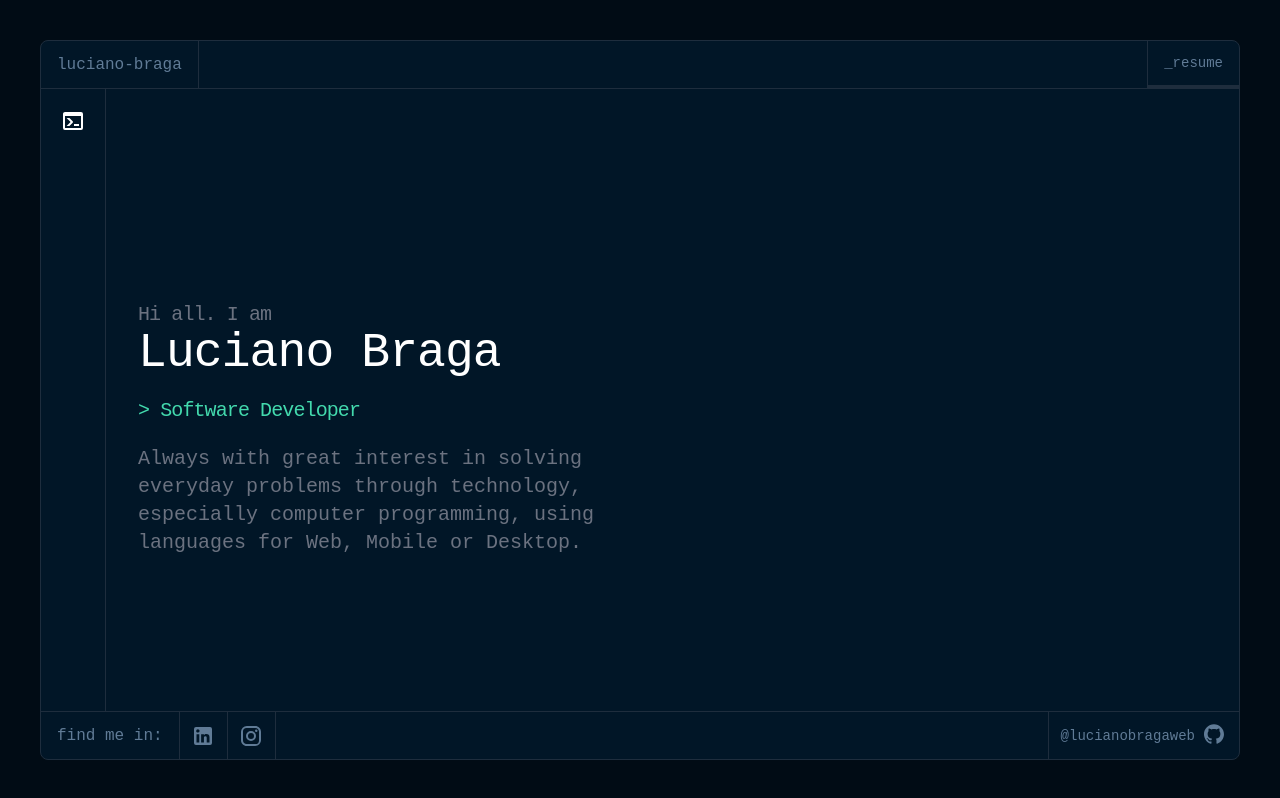
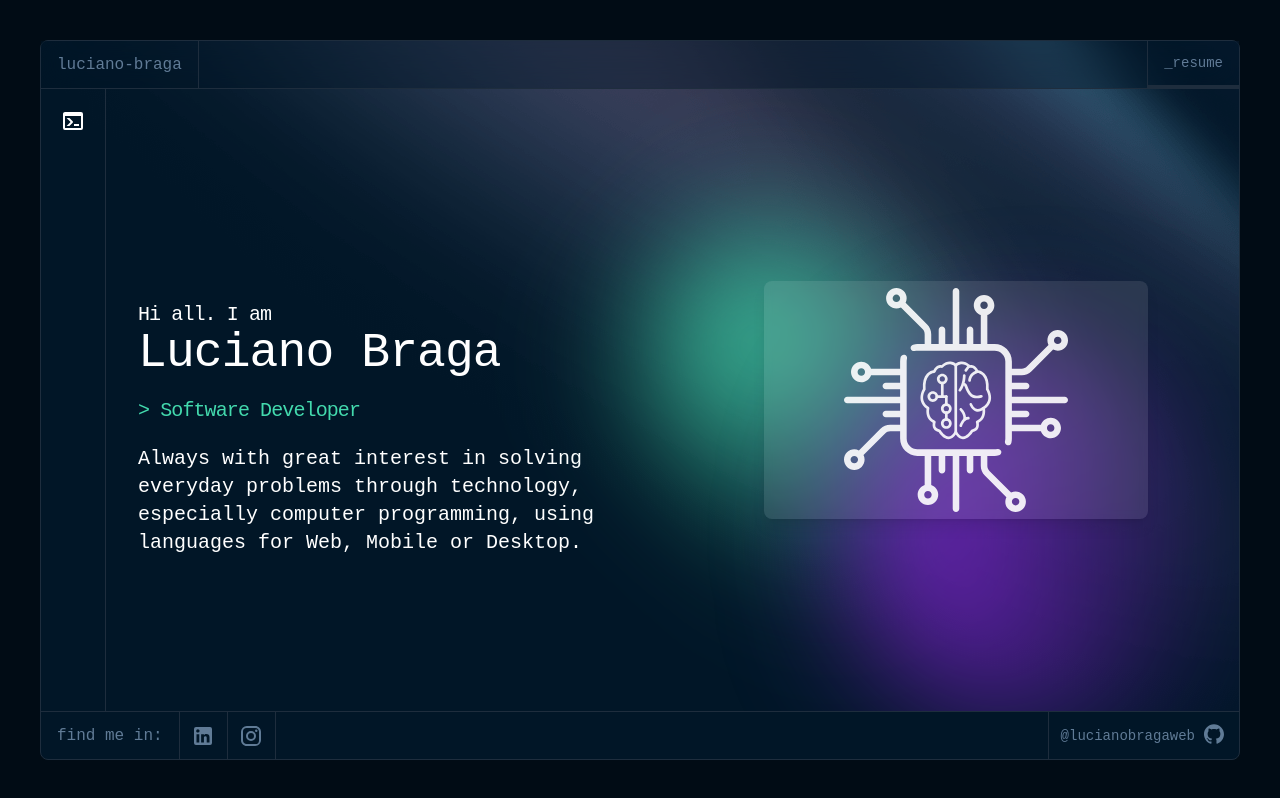
Before and after one commit to lucianobragaweb/lucianobragaweb.github.io, a React (Create React App) app: page / in a window 1280 px wide. Built offline with nearby package versions, Linux system fonts and the light colour scheme.

Commit message:
home improvements

```diff
--- a/package.json
+++ b/package.json
@@ -18,7 +18,7 @@
     "build": "react-scripts build",
     "test": "react-scripts test",
     "eject": "react-scripts eject",
-    "deploy": "gh-pages -d build"
+    "deploy": "npm run build && gh-pages -d build"
   },
   "eslintConfig": {
     "extends": [
--- a/src/App.js
+++ b/src/App.js
@@ -1,5 +1,6 @@
 import './App.css';
 import React from "react";
+import background from './assets/bg.png'
 
 import Header from './components/Header.js'
 import Footer from './components/Footer.js'
@@ -17,7 +18,9 @@ export default function App() {
   return (
     <Router>
       <div className="text-gray-100 h-full p-4 md:p-10">
-        <div className="h-full flex flex-col rounded-lg bg-gray-600 border border-gray-200">
+        <div className="h-full flex flex-col rounded-lg bg-gray-600 border border-gray-200 relative">
+
+          <div className='h-full w-full absolute opacity-50' style={ { backgroundImage: 'url(' + background + ')', backgroundRepeat: 'no-repeat' }}></div>
           <Header/>
           <div className="min-h-0 flex-1 flex overflow-hidden">
             <Sidebar/>
@@ -37,4 +40,8 @@ export default function App() {
       </div>
     </Router >
   );
+
+  // const styles = {
+
+  // }
 }
--- a/src/components/Header.js
+++ b/src/components/Header.js
@@ -2,7 +2,7 @@ import React from "react"
 import { Link } from 'react-router-dom'
 export default () => {
     return (
-        <header className="flex-shrink-0 relative h-12 flex items-center border-b border-gray-200">
+        <header className="flex-shrink-0 relative h-12 flex items-center border-b border-gray-200 bg-gray-600/40 backdrop-blur-lg">
             <div className="left-0 px-4 border-r border-gray-200 max-w-80">
                 <Link to="/" className="flex items-center justify-center h-12 focus:outline-none hover:text-gray-50">luciano-braga</Link>
             </div>
--- a/src/pages/Home.js
+++ b/src/pages/Home.js
@@ -1,19 +1,24 @@
+import logo from '../assets/logo.svg'
 export default () => {
     return (
         <>
-            <section className="flex-1 pt-16 pb-20 text-center lg:py-48 lg:text-left lg:order-first">
+            <section className="flex-1 pt-16 pb-20 text-center lg:py-48 lg:text-left">
                 <div className="px-4 sm:px-8 xl:pr-16">
                     <h1 className="text-4xl tracking-tight font-light text-gray-900 sm:text-5xl md:text-4xl lg:text-4xl xl:text-4xl">
-                        <p className="mt-3 max-w-md mx-auto text-lg text-gray-500 sm:text-xl md:mt-5 md:max-w-3xl">Hi all. I am</p>
+                        <p className="mt-3 max-w-md mx-auto text-lg text-white sm:text-xl md:mt-5 md:max-w-3xl">Hi all. I am</p>
                         <span className="block text-white text-5xl">Luciano Braga</span>
                         <p className="mt-3 max-w-md mx-auto text-lg text-green-link sm:text-xl md:mt-5 md:max-w-3xl"> &gt; Software Developer</p>
                     </h1>
-                    <p className="mt-3 max-w-md mx-auto font-extralight text-lg text-gray-500 sm:text-xl md:mt-5 md:max-w-3xl">Always with great interest in solving everyday problems through technology, especially computer programming, using languages for Web, Mobile or Desktop.</p>
+                    <p className="mt-3 max-w-md mx-auto font-extralight text-lg text-white sm:text-xl md:mt-5 md:max-w-3xl">Always with great interest in solving everyday problems through technology, especially computer programming, using languages for Web, Mobile or Desktop.</p>
                 </div>
             </section>
 
-            <section aria-labelledby="primary-heading" className="min-w-0 h-full flex flex-col flex-1 overflow-y-auto lg:order-last" >
-                <h1 id="primary-heading" className="sr-only">Home</h1>
+            <section className="flex-1 pt-16 pb-20 text-center lg:py-48 lg:text-left relative">
+                <div className='h-96 w-64 absolute lg:right-72 -top-10 lg:top-32 rounded-full bg-gradient-to-b from-green-link blur-3xl -rotate-45'></div>
+                <div className='h-96 w-96 absolute right-0 lg:right-0 top-32 lg:top-64 rounded-full bg-gradient-to-r from-purple-700 blur-3xl'></div>
+                <div className='h-full w-96 mx-auto rounded-lg lg:shadow-lg lg:backdrop-blur-sm lg:bg-white/10 p-4 flex items-center'>
+                    <img src={ logo } alt="logo" className='w-56 h-56 mx-auto opacity-90' />
+                </div>
             </section>
         </>
     )
```
Also changed, not shown: src/assets/bg.png (added), src/assets/logo.svg (added). Lines whose indentation alone changed are shown as unchanged.
